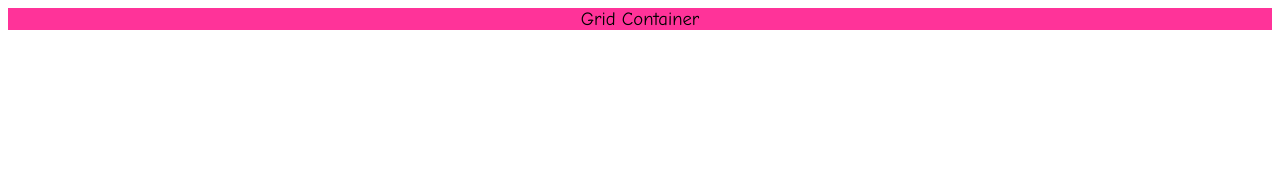
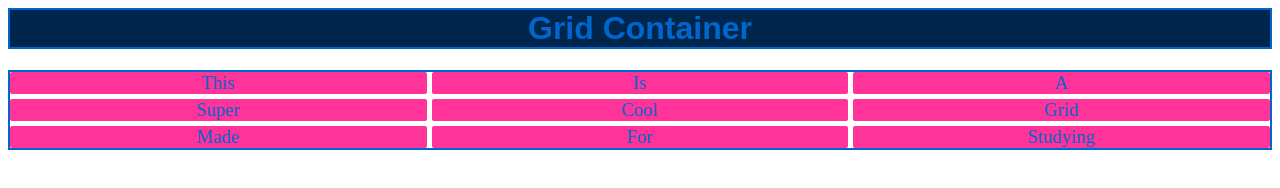
Before and after one commit to kevinlin9/Learning, a plain HTML site: page CSS Grid/index.html in a window 1280 px wide. Drawn offline with Linux system fonts and the light colour scheme.

Commit message:
Updated with Grid columns and rows.

```diff
--- a/CSS Grid/index.html
+++ b/CSS Grid/index.html
@@ -2,9 +2,21 @@
 <html>
 	<head>
 		<title>CSS Grid</title>
-		<link rel = "stylesheet" href = "style.css" type = "text/css" />
+		<link rel="stylesheet" href="style.css" type="text/css" />
 	</head>
 	<body>
-		<div class = "container">Grid Container</div>
+		<h1 class = "title">Grid Container</h1>
+		<div class="container">
+			<span class="box">This</span>
+			<span class="box">Is</span>
+			<span class="box">A</span>
+			<span class="box">Super</span>
+			<span class="box">Cool</span>
+			<span class="box">Grid</span>
+			<span class="box">Made</span>
+			<span class="box">For</span>
+			<span class="box">Studying</span>
+		</div>
+
 	</body>
 </html>
--- a/CSS Grid/style.css
+++ b/CSS Grid/style.css
@@ -1,8 +1,30 @@
 .container {
-  background-color: #ff3399;
+  border: 2px solid #0066cc;
+
+  color: #0066cc;;
   text-align: center;
   font-size: 14pt;
-  font-family: comic sans ms;
-  font-stretch: ultra-expanded;
+  font-family: times new roman;
   display: grid;
+
+  grid-template-rows: repeat(3, 1fr);
+  grid-template-columns: repeat(3, 1fr);
+
+  grid-row-gap: 5px;
+  grid-column-gap: 5px;
+
+
 }
+.box {
+  background-color: #ff3399;
+  border-radius: 2px;
+}
+.title {
+  border: 2px solid #0066cc;
+
+  text-align: center;
+  font-family: sans-serif;
+  color: #0066cc;
+  background-color: #00264d;
+
+}
```
